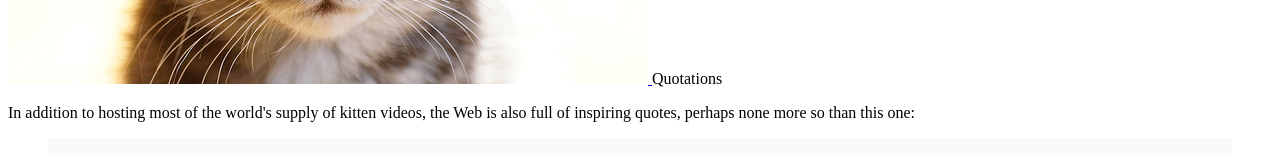
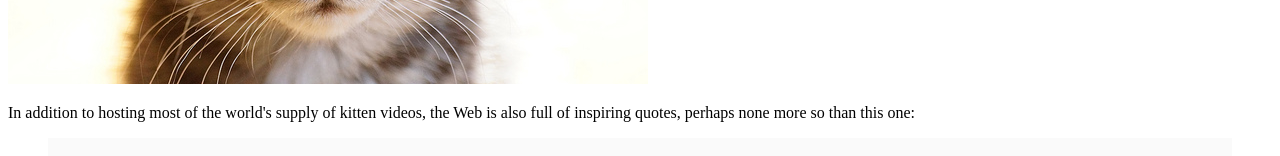
Before and after one commit to kgallant90/sample_website, a plain HTML site: page index.html in a window 1280 px wide. Shown: the part 639-795 px from the top of the page. Drawn offline with Linux system fonts and the light colour scheme.

Commit message:
Commented out quotations error

```diff
--- a/index.html
+++ b/index.html
@@ -50,7 +50,7 @@
         <img src="images/kitten.jpg" alt="An adorable kitten">
       </a>
 
-      <TAG>Quotations</TAG>
+      <!--<TAG>Quotations</TAG>-->
       <p>
         In addition to hosting most of the world's supply of kitten videos, the
         Web is also full of inspiring quotes, perhaps none more so than this
```
